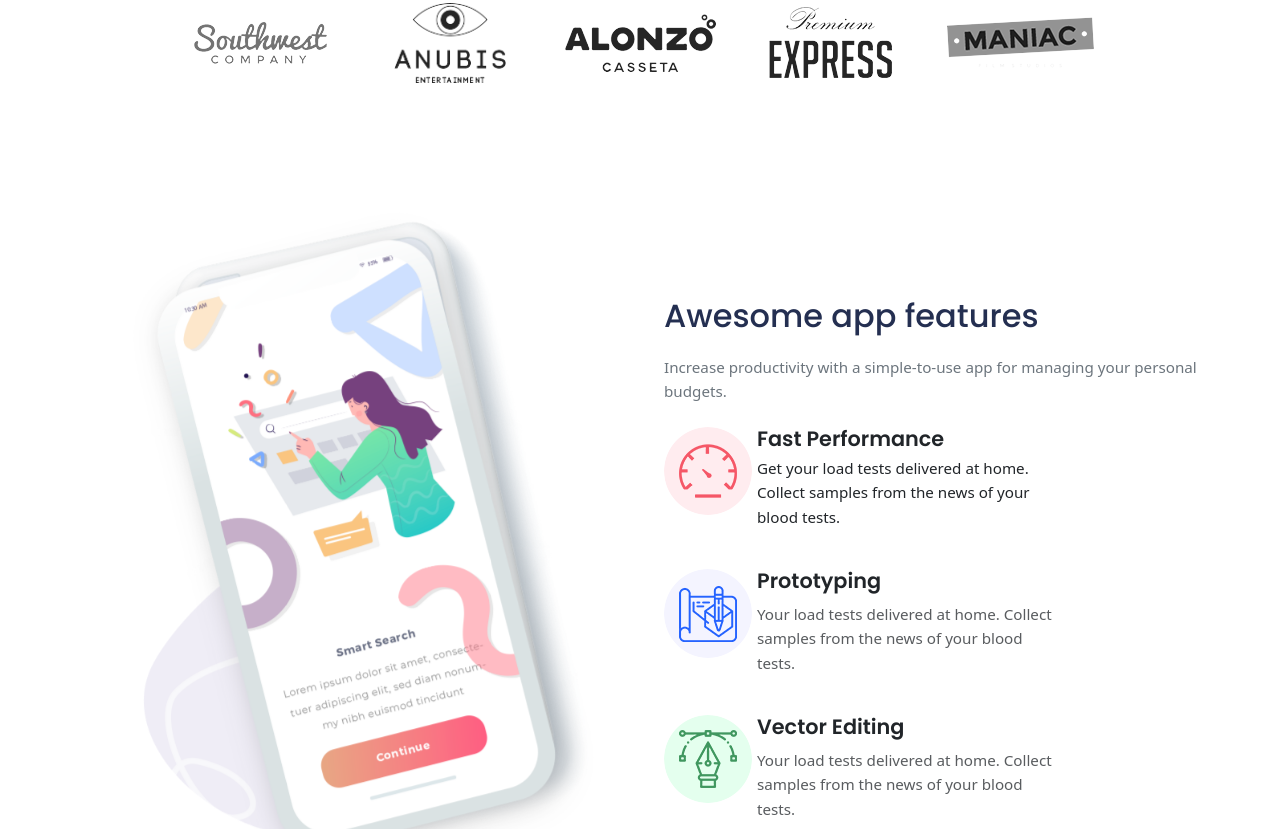
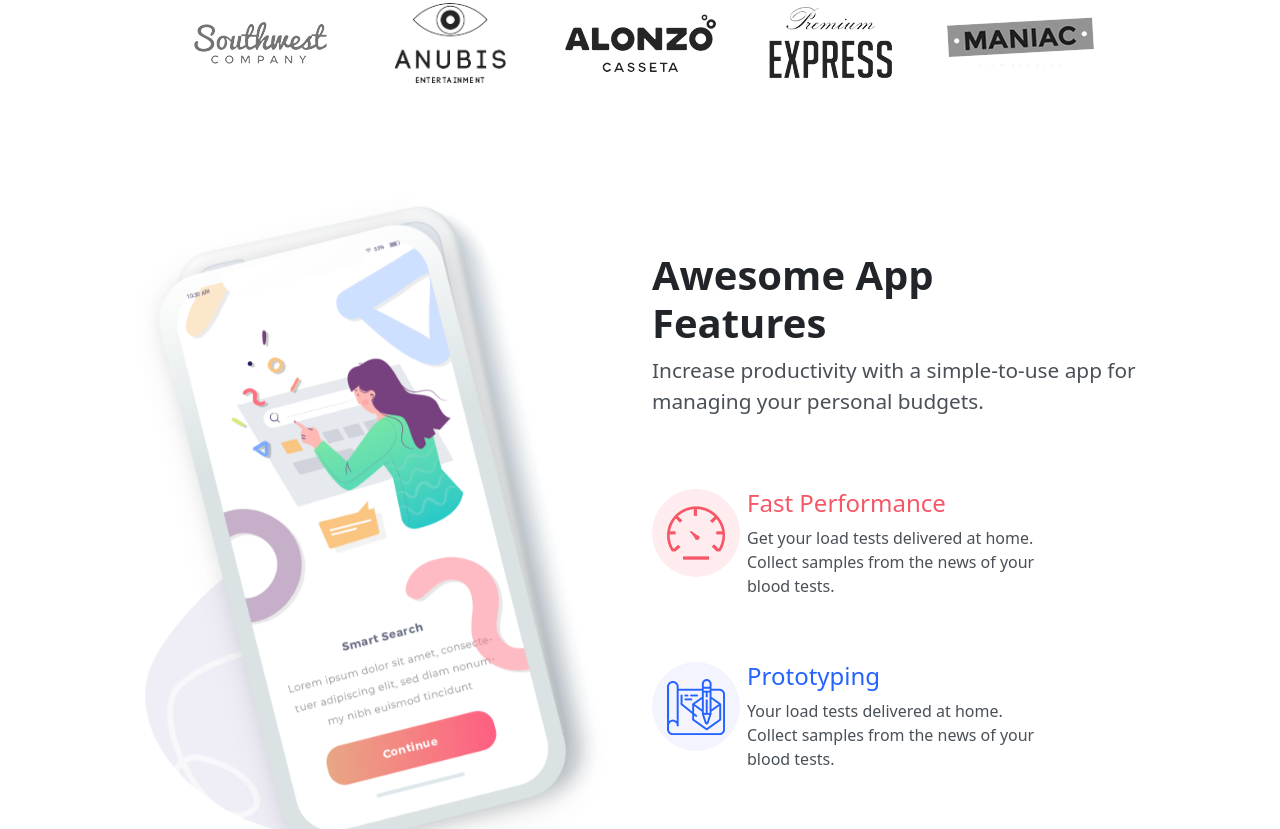
Before and after one commit to zainkhokhar831/freebie, a website: page index.html in a window 1280 px wide. Shown: the part 1078-1907 px from the top of the page. Drawn offline with nearby package versions, Linux system fonts and the light colour scheme.

Commit message:
features section added some changes

```diff
--- a/index.html
+++ b/index.html
@@ -101,7 +101,7 @@
 <!-- BEGIN COMPANIES HERE -->
 <section id="companies" class="companies py-5">
   <div class="container text-center">
-    <h3 class="display-4--title fw-normal mb-5">
+    <h3 class="display-3--title fw-normal mb-5">
       Trusted by companies like
     </h3>
 
@@ -130,24 +130,24 @@
 
 
 <!-- BEGIN APP-FEATURES HERE -->
- <section id="app-features" class="app-features py-5">
+ <section id="app-features" class="app-features">
   <div class="container">
-    <div class="row align-items-center justify-content-between g-5">
+    <div class="row mt-5">
 
       <!-- Left Image -->
-      <div class="col-12 col-md-6 text-center text-md-start">
+      <div class="col-12 col-md-6 text-center">
         <img src="images/awsome_app_features/intregation.png" alt="App Mockup" class="img-fluid feature-image">
       </div>
 
       <!-- Right Text + Feature List -->
-      <div class="col-12 col-md-6">
-        <h2 class="display-2--intro">Awesome app features</h2>
-        <p class=" display-2--description">
+      <div class=" col-md-6 mt-5 feature-list">
+        <h2>Awesome app  <br> features</h2>
+        <p>
           Increase productivity with a simple-to-use app for managing your personal budgets.
         </p>
 
 
-        <div class="row mb-4">
+        <div class="row mb-5 feature-list">
           <!-- Feature 1 -->
           <div class="col-md-2">
             <div class="feature-box align-items-start mb-4">
@@ -155,26 +155,26 @@
           </div>
           </div>
            <div class="col-md-7">
-            <h5 class="display-3--intro fw-semibold mb-1"><span class="feature-text-1">Fast Performance</span></h5>
-            <p class="display-3--description ">Get your load tests delivered at home. Collect samples from the news of your blood tests.</p>
+            <h5><span class="feature-text-1">Fast Performance</span></h5>
+            <p>Get your load tests delivered at home. Collect samples from the news of your blood tests.</p>
            </div>
        </div>
 
 
-       <div class="row mb-4">
+       <div class="row mb-5">
           <!-- Feature 2 -->
           <div class="col-md-2">
-            <div class="feature-box   align-items-start mb-4">
+            <div class="feature-box align-items-start mb-4">
           <img src="images/awsome_app_features/typing.png" alt="Fast Performance" class="feature-icon">
           </div>
           </div>
            <div class="col-md-7">
-            <h5 class="display-3--intro fw-semibold"><span class="feature-text-2">Prototyping</span></h5>
-            <p class=" display-3--description text-muted ">Your load tests delivered at home. Collect samples from the news of your blood tests.</p>
+            <h5 class=""><span class="feature-text-2">Prototyping</span></h5>
+            <p>Your load tests delivered at home. Collect samples from the news of your blood tests.</p>
            </div>
        </div>
 
-       <div class="row mb-4">
+       <div class="row mb-5">
           <!-- Feature 3 -->
           <div class="col-md-2">
             <div class="feature-box align-items-start">
@@ -182,32 +182,22 @@
           </div>
           </div>
            <div class="col-md-7">
-            <h5 class="display-3--intro fw-semibold "><span class="feature-text-3">Vector Editing</span></h5>
-            <p class="display-3--description text-muted mb-0">Your load tests delivered at home. Collect samples from the news of your blood tests.</p>
+            <h5><span class="feature-text-3">Vector Editing</span></h5>
+            <p>Your load tests delivered at home. Collect samples from the news of your blood tests.</p>
            </div>
        </div>
 
 
 
+      </div>
+    </div>
 
 
 
 
+     <!-- YAHA TEXT KE BCH ME LINE LANI HAI OR YE SECTION RESPONSIVE KRNA HAI -->
 
 
-
-
-
-
-
-
-
-
-
-
-
-      </div>
-    </div>
 
     <!-- Lower Section -->
     <div class="text-center mt-5">
--- a/scss/components/_typography.scss
+++ b/scss/components/_typography.scss
@@ -26,30 +26,6 @@
 .display-3 {
   font-family: "poppins", sans-serif;
 
-  &--intro {
-    font-size: 1.3rem;
-    display: inline-block;
-    position: relative;
-    font-weight: 400;
-    font-family: "poppins", sans-serif;
-  }
-
-  &--descriptions {
-    font-size: 1.3rem;
-    position: relative;
-    display: block;
-    margin-top: 1.2rem;
-    text-transform: none;
-    font-weight: 350;
-    color: $gray-600;
-    margin-bottom: 1.5rem;
-  }
-}
-
-
-.display-4 {
-  font-family: "poppins", sans-serif;
-
   &--title {
     font-size: 1.5rem;
     font-weight: 500;
--- a/scss/sections/_app-features.scss
+++ b/scss/sections/_app-features.scss
@@ -1,5 +1,10 @@
+
+@use "../custom" as *;
+
+
 .app-features {
   background-color: #fff;
+  margin-top: 3rem;
 
   .feature-image {
     max-width: 100%;
@@ -7,30 +12,45 @@
     animation: floatMotion 3s ease-in-out infinite;
   }
 
-  .feature-box {
-    display: flex;
-    align-items: flex-start;
+  .feature-list{
+    margin-top: 4.5rem;
+
+    h2{
+      font-size: 2.5rem;
+      text-transform: capitalize;
+      font-weight: 600;
+    }
+    p{
+      font-size: 1.3rem;
+      color: $gray-700;
+    }
   }
 
-  .jackpot-icon {
-    width: 70px;
-    height: 70px;
-    object-fit: contain;
+  .col-md-7{
+    h5{
+      font-size: 1.5rem;
+    }
+    p{
+      font-size: 1rem;
+      color: $gray-700;
+    }
+  }
+  .feature-text-1{
+    color: #f55767;
+  }
+   .feature-text-2{
+    color: #2563ff;
+  }
+   .feature-text-3{
+    color: #40975f;
   }
 
 
 
-  p {
-    font-size: 0.95rem;
-    line-height: 1.6;
-  }
 
   @media (max-width: 768px) {
     text-align: center;
 
-    .feature-box {
-      flex-direction: column;
-      align-items: center;
 
       .feature-icon {
         margin-bottom: 1rem;
@@ -45,4 +65,3 @@
       margin-bottom: 1rem;
     }
   }
-}
--- a/scss/sections/_navbar.scss
+++ b/scss/sections/_navbar.scss
@@ -17,7 +17,7 @@
       text-transform: capitalize;
       color: $gunmetal;
       font-weight: 400;
-      font-size: 1rem;
+      font-size: 1.1rem;
       margin-right: 2rem;
       &:hover {
         color: $yellow;
```
Also changed, not shown: assets/css/style.css, 1 other file.
